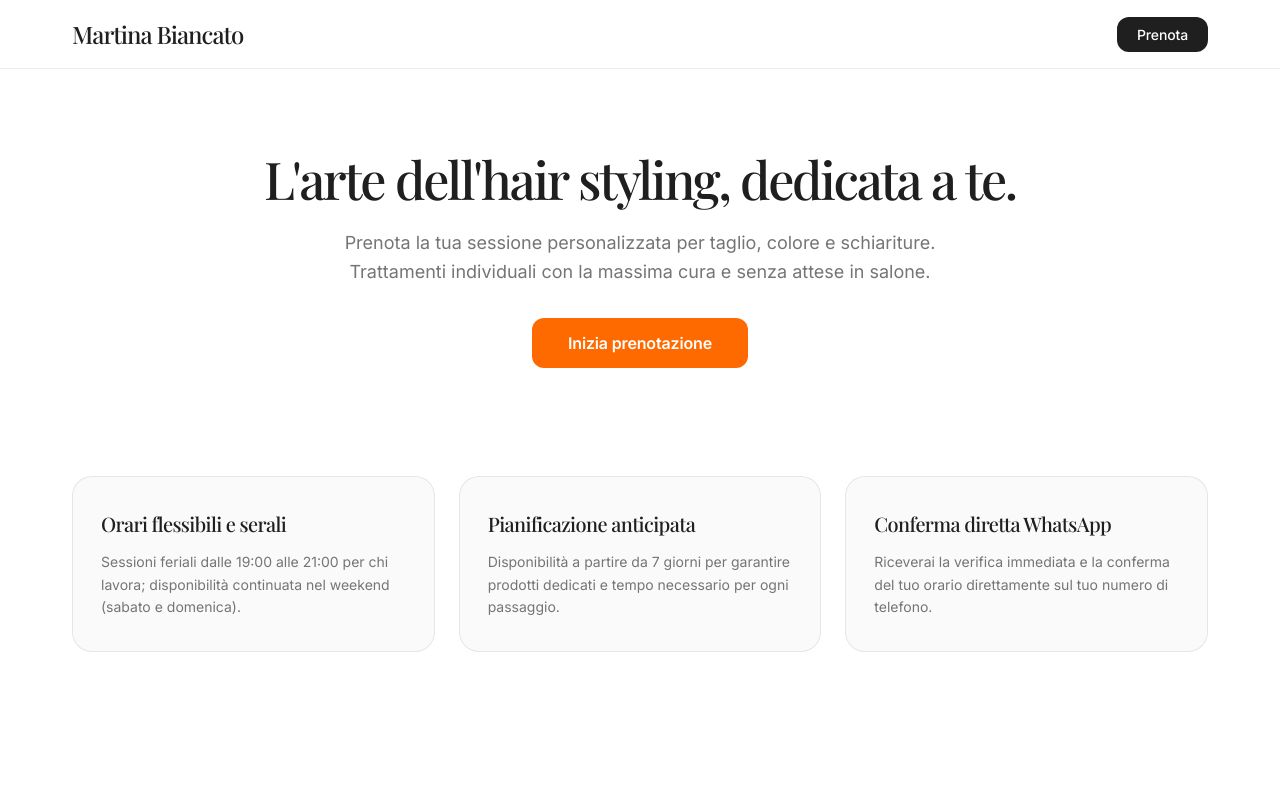
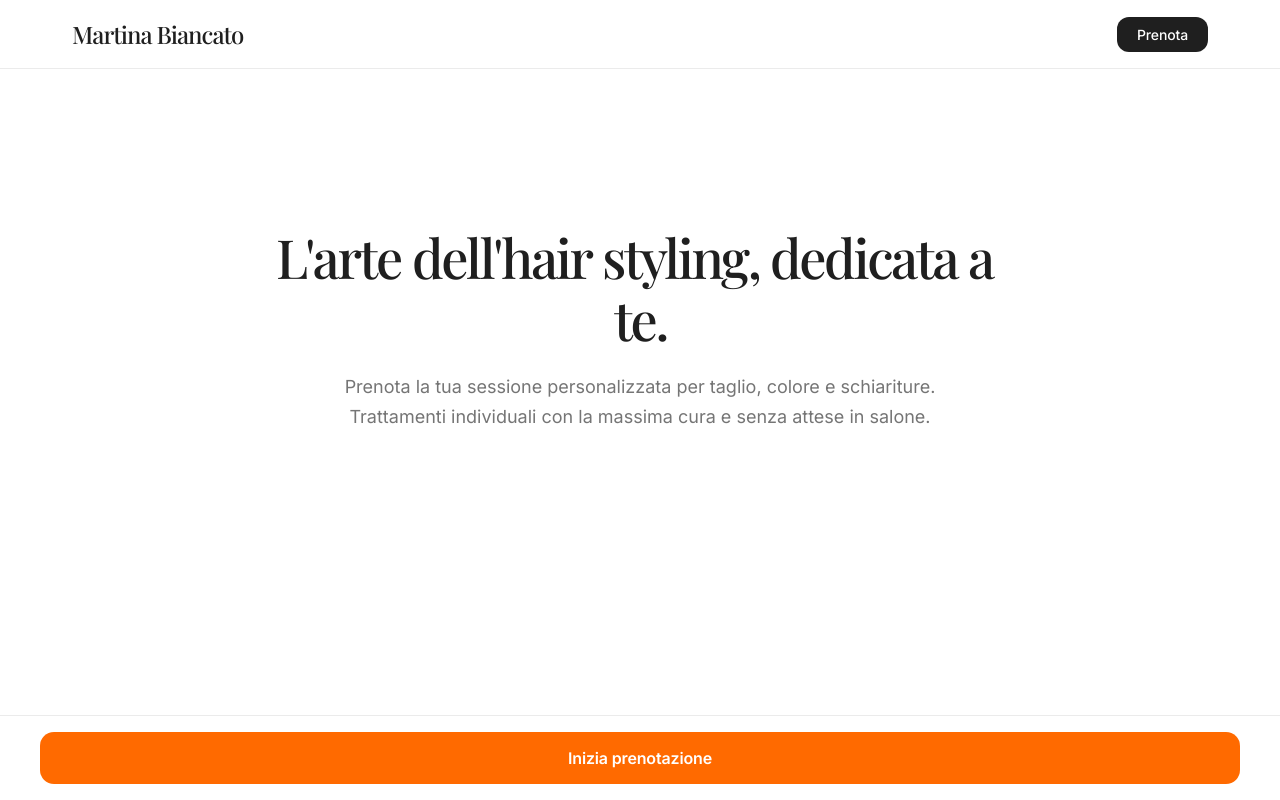
Before and after one commit to NFRR05/martina-biancato-booking, a React (Vite) app: page / in a window 1280 px wide. Built offline with nearby package versions, Linux system fonts and the light colour scheme; a web font is replaced by a local one.

Commit message:
refactor: center hero with fixed bottom bar, fix calendar date selection color, simplify summary title and harmonize final success view

```diff
--- a/src/App.css
+++ b/src/App.css
@@ -189,101 +189,46 @@
 }
 
 /* --------------------------------------------------------------------------
-   STEP 0: HERO & SEZIONI VELVERA
+   STEP 0: HERO CENTRATO ESSENZIALE
    -------------------------------------------------------------------------- */
+.velvera-hero-wrapper {
+  display: flex;
+  align-items: center;
+  justify-content: center;
+  min-height: calc(70vh - 120px);
+  padding: 40px 0;
+}
+
 .velvera-hero {
   display: flex;
   flex-direction: column;
   align-items: center;
   text-align: center;
-  padding: 40px 0 60px 0;
-  max-width: 820px;
+  max-width: 760px;
   margin: 0 auto;
 }
 
 .velvera-hero-title {
   font-family: var(--font-serif);
-  font-size: 52px;
+  font-size: 54px;
   font-weight: 500;
   line-height: 1.15;
   letter-spacing: -0.045em;
   color: var(--velvera-dark);
-  margin-bottom: 20px;
+  margin-bottom: 22px;
 }
 
 @media (max-width: 768px) {
   .velvera-hero-title {
-    font-size: 36px;
+    font-size: 38px;
   }
 }
 
 .velvera-hero-desc {
   font-size: 18px;
-  line-height: 1.6;
+  line-height: 1.65;
   color: var(--velvera-muted);
-  max-width: 640px;
-  margin-bottom: 32px;
-}
-
-.velvera-hero-cta {
-  display: inline-flex;
-  align-items: center;
-  justify-content: center;
-  background-color: var(--velvera-accent);
-  color: #ffffff;
-  padding: 15px 36px;
-  border-radius: var(--radius-button);
-  font-size: 16px;
-  font-weight: 600;
-  letter-spacing: -0.01em;
-  transition: all var(--transition);
-}
-
-.velvera-hero-cta:hover {
-  background-color: var(--velvera-accent-hover);
-  transform: translateY(-1px);
-}
-
-.velvera-features-grid {
-  display: grid;
-  grid-template-columns: repeat(3, 1fr);
-  gap: 24px;
-  margin-top: 48px;
-}
-
-@media (max-width: 840px) {
-  .velvera-features-grid {
-    grid-template-columns: 1fr;
-  }
-}
-
-.velvera-feature-card {
-  background-color: var(--velvera-bg-card-light);
-  border: 1px solid var(--velvera-border);
-  border-radius: var(--radius-card);
-  padding: 32px 28px;
-  display: flex;
-  flex-direction: column;
-  gap: 12px;
-  transition: background var(--transition);
-}
-
-.velvera-feature-card:hover {
-  background-color: var(--velvera-bg-card-warm);
-}
-
-.velvera-feature-title {
-  font-family: var(--font-serif);
-  font-size: 20px;
-  font-weight: 500;
-  letter-spacing: -0.03em;
-  color: var(--velvera-dark);
-}
-
-.velvera-feature-text {
-  font-size: 14px;
-  line-height: 1.6;
-  color: var(--velvera-muted);
+  max-width: 600px;
 }
 
 /* --------------------------------------------------------------------------
--- a/src/App.jsx
+++ b/src/App.jsx
@@ -184,9 +184,9 @@ export default function App() {
 
       {/* BODY PRINCIPALE */}
       <main className="velvera-main">
-        {/* STEP 0: HERO & SEZIONI INIZIALI */}
+        {/* STEP 0: HERO CENTRATO ESSENZIALE */}
         {step === 0 && (
-          <div>
+          <div className="velvera-hero-wrapper velvera-step-view-enter">
             <section className="velvera-hero">
               <h1 className="velvera-hero-title">
                 <AnimatedWords text="L'arte dell'hair styling, dedicata a te." />
@@ -195,36 +195,6 @@ export default function App() {
                 Prenota la tua sessione personalizzata per taglio, colore e schiariture.
                 Trattamenti individuali con la massima cura e senza attese in salone.
               </p>
-              <button
-                type="button"
-                className="velvera-hero-cta"
-                onClick={() => setStep(1)}
-              >
-                Inizia prenotazione
-              </button>
-            </section>
-
-            <section className="velvera-features-grid">
-              <div className="velvera-feature-card">
-                <h3 className="velvera-feature-title">Orari flessibili e serali</h3>
-                <p className="velvera-feature-text">
-                  Sessioni feriali dalle 19:00 alle 21:00 per chi lavora; disponibilità continuata nel weekend (sabato e domenica).
-                </p>
-              </div>
-
-              <div className="velvera-feature-card">
-                <h3 className="velvera-feature-title">Pianificazione anticipata</h3>
-                <p className="velvera-feature-text">
-                  Disponibilità a partire da 7 giorni per garantire prodotti dedicati e tempo necessario per ogni passaggio.
-                </p>
-              </div>
-
-              <div className="velvera-feature-card">
-                <h3 className="velvera-feature-title">Conferma diretta WhatsApp</h3>
-                <p className="velvera-feature-text">
-                  Riceverai la verifica immediata e la conferma del tuo orario direttamente sul tuo numero di telefono.
-                </p>
-              </div>
             </section>
           </div>
         )}
@@ -406,50 +376,64 @@ export default function App() {
           </div>
         )}
 
-        {/* STEP 5: SCHERMATA FINALE RESPONSIVE */}
+        {/* STEP 5: SCHERMATA FINALE CON STESSO STILE EDITORIALE */}
         {step === 5 && (
-          <div className="velvera-success-panel velvera-step-view-enter">
-            <h2 className="velvera-success-title">
-              <AnimatedWords text="Richiesta registrata!" />
+          <div className="velvera-flow-layout">
+            <div className="velvera-flow-main velvera-step-view-enter">
+              <div className="velvera-step-header">
+                <div className="velvera-step-meta">Riepilogo finale</div>
+                <h2 className="velvera-step-heading">
+                  <AnimatedWords text="Richiesta registrata" />
                 </h2>
-            <p className="velvera-success-desc">
-              Grazie <strong>{contactData.name}</strong>. I dettagli della tua richiesta sono pronti per essere confermati.
+                <p className="velvera-step-sub">
+                  Grazie <strong>{contactData.name}</strong>. Clicca su Conferma in basso per inviare il riepilogo a Martina.
                 </p>
+              </div>
 
-            <div className="velvera-success-recap">
-              <div className="velvera-success-row">
-                <span className="velvera-success-key">Trattamenti</span>
-                <span className="velvera-success-val">{selectedServices.map((s) => s.title).join(', ')}</span>
+              <div className="clean-summary-card">
+                <div className="clean-summary-header">
+                  <span className="clean-summary-title">Dettagli appuntamento</span>
                 </div>
-              <div className="velvera-success-row">
-                <span className="velvera-success-key">Data e orario</span>
-                <span className="velvera-success-val">{selectedDate} · ore {selectedSlot}</span>
-              </div>
-              <div className="velvera-success-row">
-                <span className="velvera-success-key">Contatto</span>
-                <span className="velvera-success-val">{contactData.name} ({contactData.phone})</span>
-              </div>
-              {specialNotes && (
-                <div className="velvera-success-row">
-                  <span className="velvera-success-key">Note</span>
-                  <span className="velvera-success-val">{specialNotes}</span>
-                </div>
-              )}
-              <div className="velvera-success-row total">
-                <span className="velvera-success-key">Totale stimato</span>
-                <span className="velvera-success-val">{totalEstimatedPrice}€</span>
+
+                <div className="clean-summary-list">
+                  <div className="clean-summary-row">
+                    <span className="clean-summary-key">Trattamenti</span>
+                    <div className="clean-summary-services">
+                      {selectedServices.map((s) => (
+                        <span key={s.id} className="clean-summary-service-item">
+                          {s.title} ({s.price})
+                        </span>
+                      ))}
                     </div>
                   </div>
 
-            <a
-              href={getWhatsAppLink()}
-              target="_blank"
-              rel="noopener noreferrer"
-              className="velvera-success-cta"
-            >
-              Conferma
-            </a>
+                  <div className="clean-summary-row">
+                    <span className="clean-summary-key">Data e orario</span>
+                    <span className="clean-summary-val">{selectedDate} · ore {selectedSlot}</span>
+                  </div>
 
+                  <div className="clean-summary-row">
+                    <span className="clean-summary-key">Contatto</span>
+                    <span className="clean-summary-val">{contactData.name} ({contactData.phone})</span>
+                  </div>
+
+                  {specialNotes && (
+                    <div className="clean-summary-row">
+                      <span className="clean-summary-key">Note</span>
+                      <span className="clean-summary-val">{specialNotes}</span>
+                    </div>
+                  )}
+
+                  <div className="clean-summary-row">
+                    <span className="clean-summary-key">Totale stimato</span>
+                    <span className="clean-summary-val" style={{ color: 'var(--velvera-accent)', fontSize: 16 }}>
+                      {totalEstimatedPrice}€
+                    </span>
+                  </div>
+                </div>
+              </div>
+
+              <div style={{ textAlign: 'center', marginTop: 8 }}>
                 <button
                   type="button"
                   className="velvera-reset-action"
@@ -457,6 +441,35 @@ export default function App() {
                 >
                   Effettua un'altra richiesta
                 </button>
+              </div>
+            </div>
+
+            {/* SIDEBAR RIEPILOGO STILE EDITORIALE */}
+            <aside className="velvera-flow-sidebar">
+              <div className="velvera-sidebar-card">
+                <h4 className="velvera-sidebar-title">Riepilogo</h4>
+                <div className="velvera-sidebar-items">
+                  {selectedServices.map((s) => (
+                    <div key={s.id} className="velvera-sidebar-row">
+                      <span>{s.title}</span>
+                      <strong>{s.price}</strong>
+                    </div>
+                  ))}
+                  <div className="velvera-sidebar-row" style={{ paddingTop: 10, borderTop: '1px dashed var(--velvera-border)' }}>
+                    <span>Data</span>
+                    <strong>{selectedDate}</strong>
+                  </div>
+                  <div className="velvera-sidebar-row">
+                    <span>Orario</span>
+                    <strong>ore {selectedSlot}</strong>
+                  </div>
+                  <div className="velvera-sidebar-row total">
+                    <span>Totale stimato</span>
+                    <span>{totalEstimatedPrice}€</span>
+                  </div>
+                </div>
+              </div>
+            </aside>
           </div>
         )}
       </main>
@@ -538,10 +551,20 @@ export default function App() {
         </div>
       )}
 
-      {/* PULSANTE CONTINUA / CONFERMA FISSO IN BASSO */}
-      {step >= 1 && step <= 4 && (
+      {/* PULSANTE IN BASSO FISSO PER TUTTE LE SCHERMATE (STEP 0, 1-4, 5) */}
       <div className="velvera-bottom-bar">
         <div className="velvera-bottom-bar-inner">
+          {step === 0 && (
+            <button
+              type="button"
+              className="velvera-bottom-btn"
+              onClick={() => setStep(1)}
+            >
+              Inizia prenotazione
+            </button>
+          )}
+
+          {step >= 1 && step <= 4 && (
             <button
               type="button"
               className="velvera-bottom-btn"
@@ -550,9 +573,21 @@ export default function App() {
             >
               {step === 4 ? 'Conferma' : 'Continua'}
             </button>
+          )}
+
+          {step === 5 && (
+            <a
+              href={getWhatsAppLink()}
+              target="_blank"
+              rel="noopener noreferrer"
+              className="velvera-bottom-btn"
+              style={{ textDecoration: 'none' }}
+            >
+              Conferma
+            </a>
+          )}
         </div>
       </div>
-      )}
     </div>
   );
 }
--- a/src/components/SummaryBentoCard.jsx
+++ b/src/components/SummaryBentoCard.jsx
@@ -13,7 +13,7 @@ export default function SummaryBentoCard({
   return (
     <div className="clean-summary-card">
       <div className="clean-summary-header">
-        <span className="clean-summary-title">Riepilogo richiesta</span>
+        <span className="clean-summary-title">Riepilogo</span>
       </div>
 
       <div className="clean-summary-list">
```
Also changed, not shown: src/components/CalendarPickerCard.css (+8 -6 lines). Lines whose indentation alone changed are shown as unchanged.
